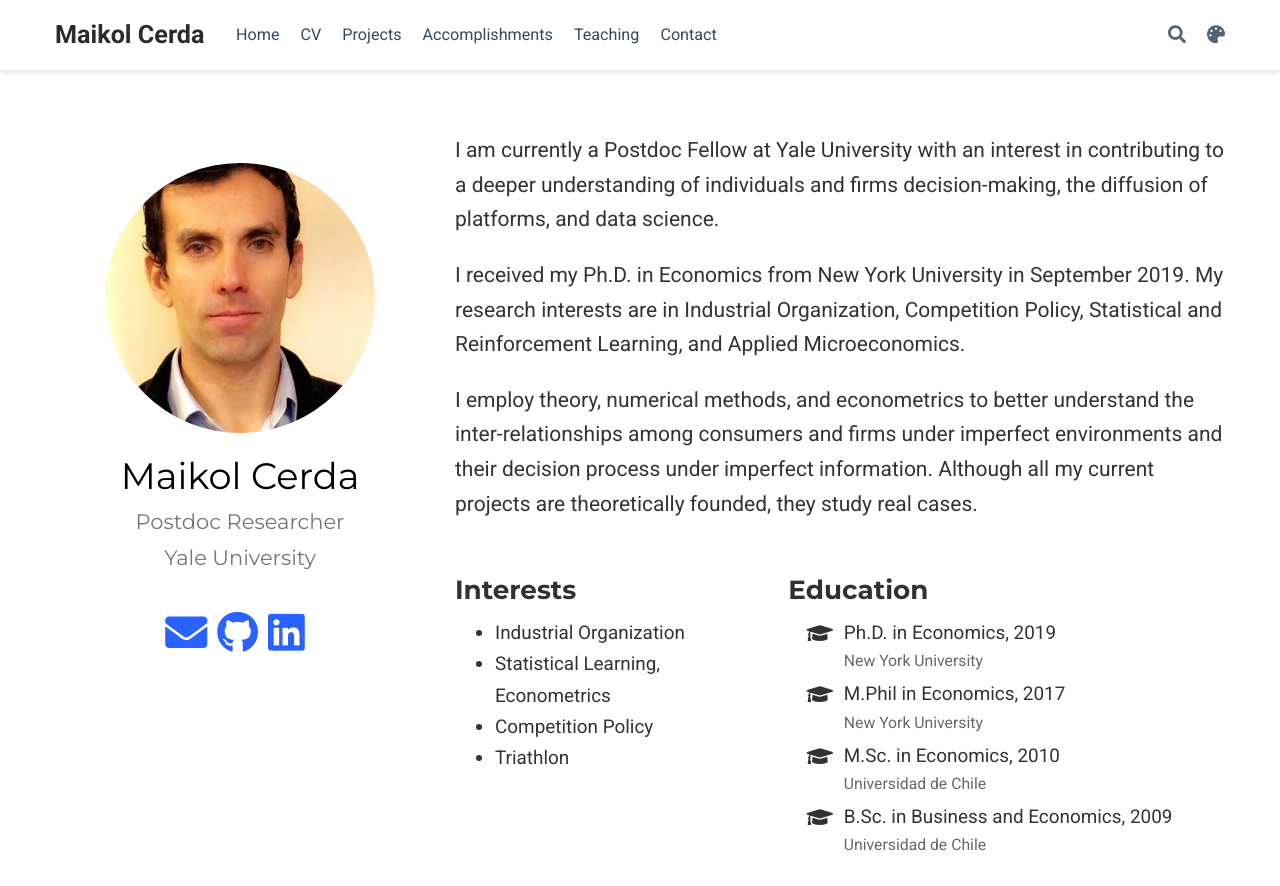
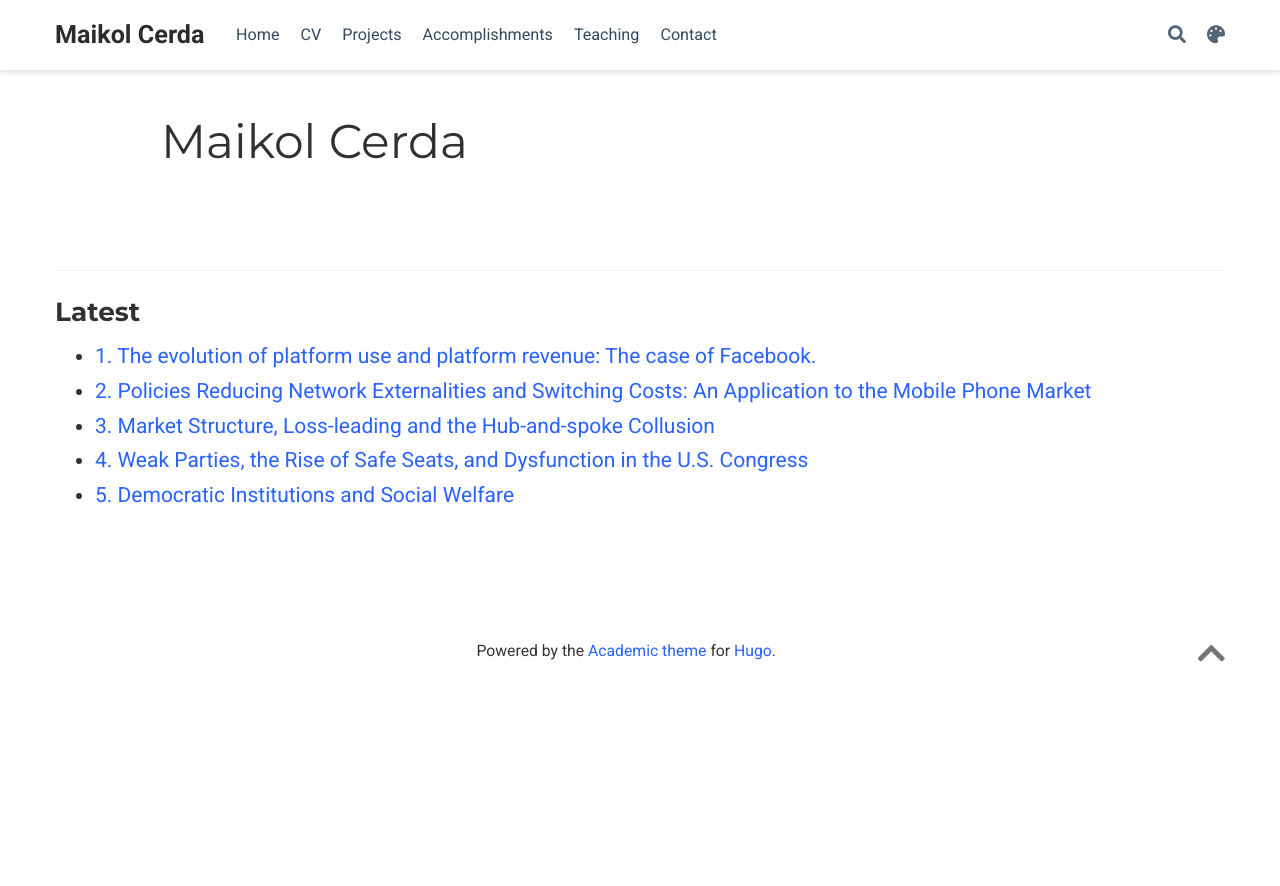
Before and after one commit to maikolcerda/maikolcerda.github.io, a plain HTML site: page author/maikol-cerda/index.html in a window 1280 px wide. Shown: the top 886 px of the page. After the commit the page ends 800 px from the top, so only its background shows below. Drawn offline with nearby package versions, Linux system fonts and the light colour scheme; some packages are replaced by stand-ins of ours; some icons are missing.

Commit message:
Build website

```diff
--- a/author/maikol-cerda/index.html
+++ b/author/maikol-cerda/index.html
@@ -237,10 +237,10 @@
   <meta property="og:site_name" content="Maikol Cerda">
   <meta property="og:url" content="https://maikolcerda.github.io/author/maikol-cerda/">
   <meta property="og:title" content="Maikol Cerda | Maikol Cerda">
-  <meta property="og:description" content="Postdoc Researcher"><meta property="og:image" content="https://maikolcerda.github.io/author/maikol-cerda/avatar_hubd9b5ad368a0b0a2576f54278b316e34_76331_270x270_fill_q90_lanczos_center.jpg">
-  <meta property="twitter:image" content="https://maikolcerda.github.io/author/maikol-cerda/avatar_hubd9b5ad368a0b0a2576f54278b316e34_76331_270x270_fill_q90_lanczos_center.jpg"><meta property="og:locale" content="en-us">
+  <meta property="og:description" content="Postdoc Researcher"><meta property="og:image" content="https://maikolcerda.github.io/images/icon_hu0b7a4cb9992c9ac0e91bd28ffd38dd00_9727_512x512_fill_lanczos_center_2.png">
+  <meta property="twitter:image" content="https://maikolcerda.github.io/images/icon_hu0b7a4cb9992c9ac0e91bd28ffd38dd00_9727_512x512_fill_lanczos_center_2.png"><meta property="og:locale" content="en-us">
 
-
+    <meta property="og:updated_time" content="2019-12-02T22:55:24&#43;01:00">
 
 
 
@@ -544,6 +544,10 @@
 
 
 
+<div class="universal-wrapper pt-3">
+  <h1>Maikol Cerda</h1>
+</div>
+
 
 <section id="profile-page" class="pt-5">
   <div class="container">
@@ -553,193 +557,32 @@
 
 
 
-
-
-
-
-
-
-
-
-
-
-
-
-
-
-
-<div class="row">
-  <div class="col-12 col-lg-4">
-    <div id="profile">
-
-
-
-      <img class="avatar avatar-circle" src="/author/maikol-cerda/avatar_hubd9b5ad368a0b0a2576f54278b316e34_76331_270x270_fill_q90_lanczos_center.jpg" alt="Maikol Cerda">
-
-
-      <div class="portrait-title">
-        <h2>Maikol Cerda</h2>
-        <h3>Postdoc Researcher</h3>
-
-
-        <h3>
-
-          <span>Yale University</span>
-
-        </h3>
-
-      </div>
-
-      <ul class="network-icon" aria-hidden="true">
-
-
-
-
-
-
-
-
-
-
-
+    <div class="article-widget content-widget-hr">
+      <h3>Latest</h3>
+      <ul>
 
         <li>
-          <a href="/maikol.cerdaz@gmail.com" >
-            <i class="fas fa-envelope big-icon"></i>
-          </a>
+          <a href="/project/1.-platforms/">1. The evolution of platform use and platform revenue: The case of Facebook.</a>
         </li>
 
-
-
-
-
-
-
-
-
-
-
+        <li>
+          <a href="/project/2.-mk_frictions/">2. Policies Reducing Network Externalities and Switching Costs: An Application to the Mobile Phone Market</a>
+        </li>
 
         <li>
-          <a href="https://github.com/maikolcerda/" target="_blank" rel="noopener">
-            <i class="fab fa-github big-icon"></i>
-          </a>
+          <a href="/project/3.-collusion/">3. Market Structure, Loss-leading and the Hub-and-spoke Collusion</a>
         </li>
 
-
-
-
-
-
-
-
-
-
-
+        <li>
+          <a href="/project/4.-safeseats/">4. Weak Parties, the Rise of Safe Seats, and Dysfunction in the U.S. Congress</a>
+        </li>
 
         <li>
-          <a href="https://www.linkedin.com/in/maikol-cerda-86a391175/" target="_blank" rel="noopener">
-            <i class="fab fa-linkedin big-icon"></i>
-          </a>
-        </li>
-
-
-
-
-
-
-
-
-
-
-        <li>
-          <a href="/files/cv.pdf" >
-            <i class="ai ai-cv big-icon"></i>
-          </a>
+          <a href="/project/5.-democracy/">5. Democratic Institutions and Social Welfare</a>
         </li>
 
       </ul>
-
     </div>
-  </div>
-  <div class="col-12 col-lg-8">
-
-
-
-
-    <p>I am currently a Postdoc Fellow at Yale University with an interest in contributing to a deeper understanding of individuals and firms decision-making, the diffusion of platforms, and data science.</p>
-<p>I received my Ph.D. in Economics from New York University in September 2019. My research interests are in Industrial Organization, Competition Policy, Statistical and Reinforcement Learning, and Applied Microeconomics.</p>
-<p>I employ theory, numerical methods, and econometrics to better understand the inter-relationships among consumers and firms under imperfect environments and their decision process under imperfect information. Although all my current projects are theoretically founded, they study real cases.</p>
-
-
-    <div class="row">
-
-
-      <div class="col-md-5">
-        <h3>Interests</h3>
-        <ul class="ul-interests">
-
-          <li>Industrial Organization</li>
-
-          <li>Statistical Learning, Econometrics</li>
-
-          <li>Competition Policy</li>
-
-          <li>Triathlon</li>
-
-        </ul>
-      </div>
-
-
-
-      <div class="col-md-7">
-        <h3>Education</h3>
-        <ul class="ul-edu fa-ul">
-
-          <li>
-            <i class="fa-li fas fa-graduation-cap"></i>
-            <div class="description">
-              <p class="course">Ph.D. in Economics, 2019</p>
-              <p class="institution">New York University</p>
-            </div>
-          </li>
-
-          <li>
-            <i class="fa-li fas fa-graduation-cap"></i>
-            <div class="description">
-              <p class="course">M.Phil in Economics, 2017</p>
-              <p class="institution">New York University</p>
-            </div>
-          </li>
-
-          <li>
-            <i class="fa-li fas fa-graduation-cap"></i>
-            <div class="description">
-              <p class="course">M.Sc. in Economics, 2010</p>
-              <p class="institution">Universidad de Chile</p>
-            </div>
-          </li>
-
-          <li>
-            <i class="fa-li fas fa-graduation-cap"></i>
-            <div class="description">
-              <p class="course">B.Sc. in Business and Economics, 2009</p>
-              <p class="institution">Universidad de Chile</p>
-            </div>
-          </li>
-
-        </ul>
-      </div>
-
-
-    </div>
-  </div>
-</div>
-
-
-
-
-
 
   </div>
 </section>
```
Also changed, not shown: index.html (+39 -1 lines).
